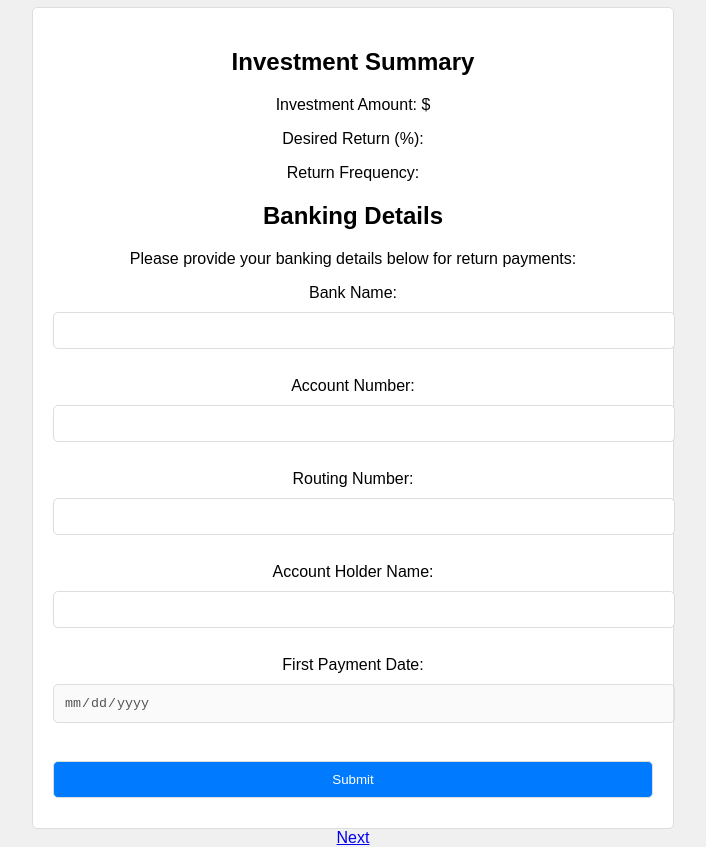
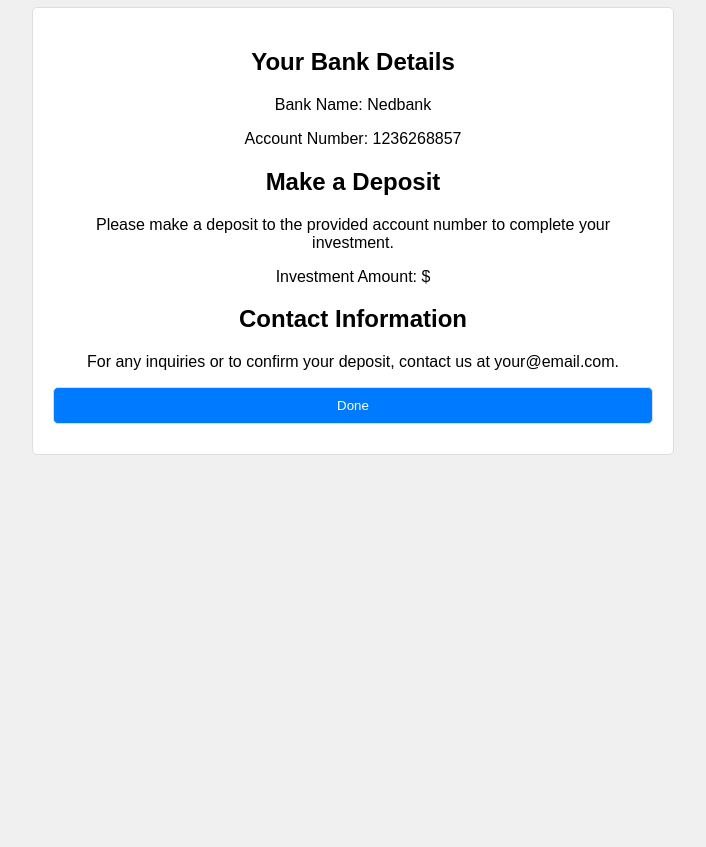
Before and after one commit to ferozaadams/RIO-calculator, a plain HTML site: page contract.html in a window 1280 px wide. Shown: the part 73-920 px from the top of the page, without its empty margins (287-993 px from the left). After the commit the page ends 800 px from the top, so only its background shows below. Drawn offline with Linux system fonts and the light colour scheme.

Commit message:
Update contract.html

```diff
--- a/contract.html
+++ b/contract.html
@@ -4,35 +4,21 @@
     <link rel="stylesheet" type="text/css" href="style.css">
 </head>
 <body>
-    <h1>Investment Contract</h1>
+    <h1>Payment Details</h1>
     <div>
-        <h2>Investment Summary</h2>
+        <h2>Your Bank Details</h2>
+        <p>Bank Name: Nedbank</p>
+        <p>Account Number: 1236268857</p>
+
+        <h2>Make a Deposit</h2>
+        <p>Please make a deposit to the provided account number to complete your investment.</p>
         <p>Investment Amount: $<span id="investmentAmountPlaceholder"></span></p>
-        <p>Desired Return (%): <span id="desiredReturnPlaceholder"></span></p>
-        <p>Return Frequency: <span id="returnFrequencyPlaceholder"></span></p>
 
-        <h2>Banking Details</h2>
-        <p>Please provide your banking details below for return payments:</p>
-        <form>
-            <label for="bankName">Bank Name:</label>
-            <input type="text" id="bankName"><br>
+        <h2>Contact Information</h2>
+        <p>For any inquiries or to confirm your deposit, contact us at your@email.com.</p>
 
-            <label for="accountNumber">Account Number:</label>
-            <input type="text" id="accountNumber"><br>
-
-            <label for="routingNumber">Routing Number:</label>
-            <input type="text" id="routingNumber"><br>
-
-            <label for="accountHolderName">Account Holder Name:</label>
-            <input type="text" id="accountHolderName"><br>
-
-            <label for="firstPaymentDate">First Payment Date:</label>
-            <input type="date" id="firstPaymentDate" disabled><br>
-
-            <button onclick="submitContract()">Submit</button>
-        </form>
+        <button onclick="donePayment()">Done</button>
     </div>
-    <a href="payment.html">Next</a>
 </body>
 <script src="script.js"></script>
 </html>
```
